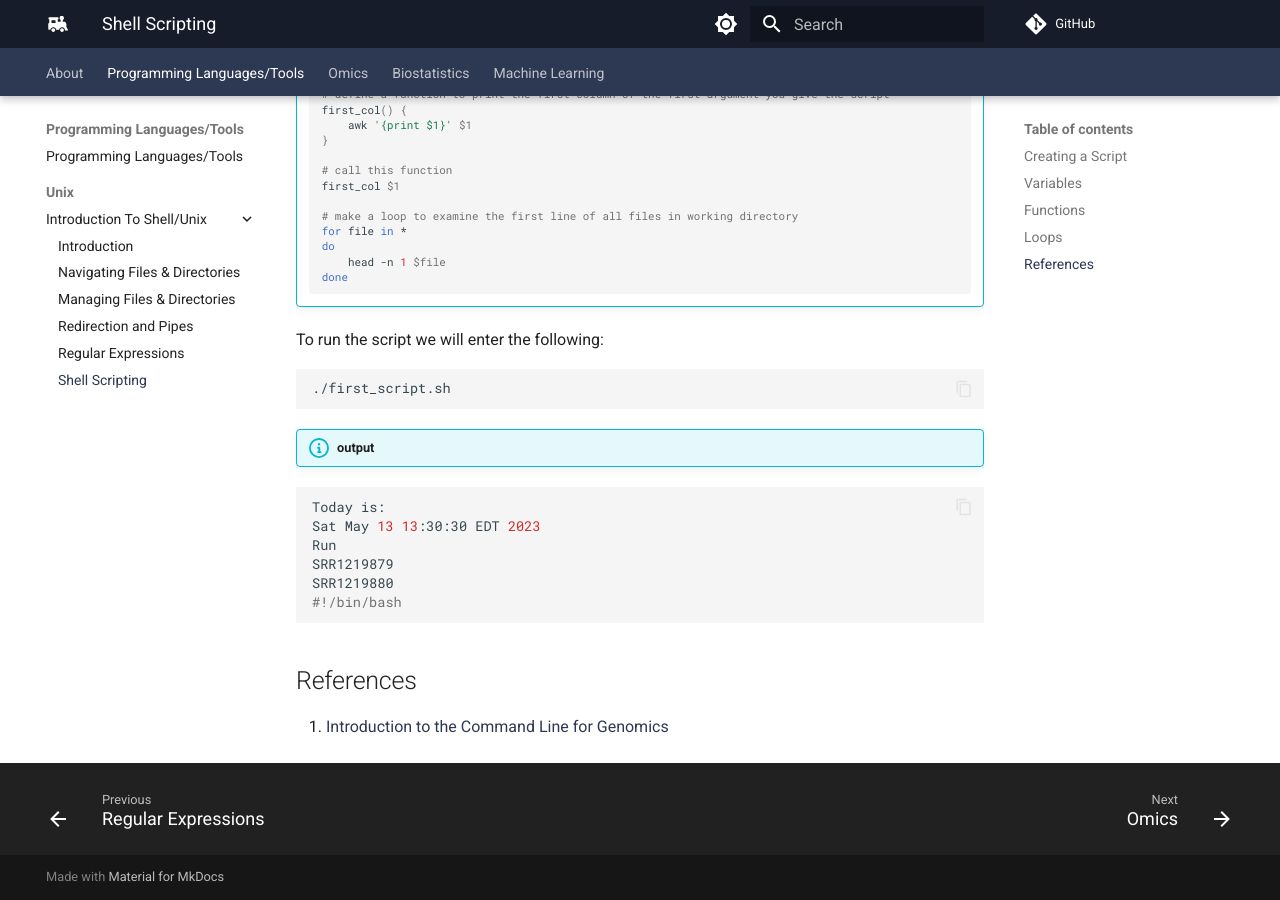
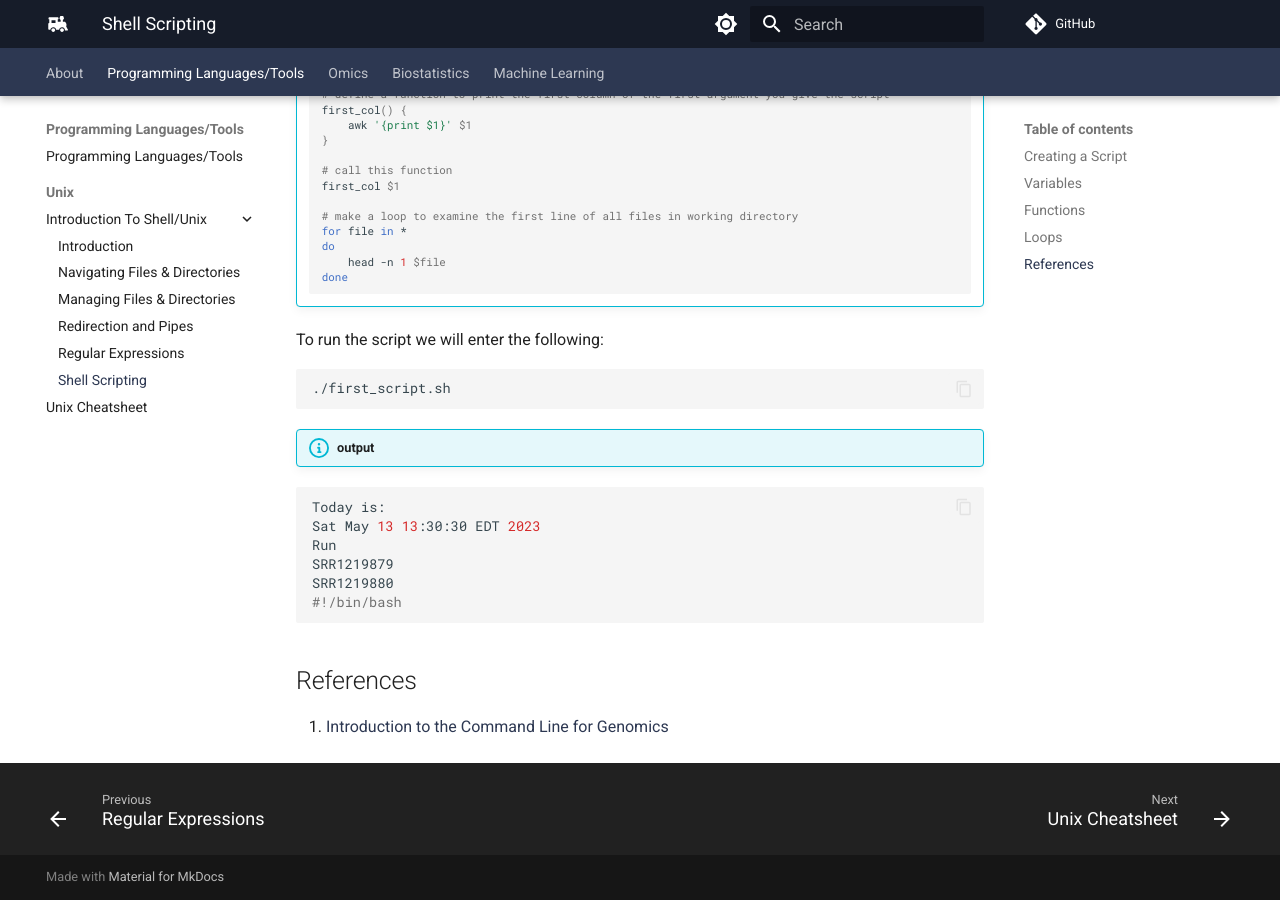
Before and after one commit to comp-tox-jhu/CompToxLab, an MkDocs documentation site: the page built from docs/programming_languages_tools/unix/06_shell_scripts.md, in a window 1280 px wide and 900 px high, scrolled down 3025 px. Built offline with MkDocs 1.6.1 and Material for MkDocs 9.7.7, drawn with Linux system fonts in a browser that asks for light colours; comment, search, counter and statistics services are not loaded.

Commit message:
Update mkdocs.yml

```diff
--- a/mkdocs.yml
+++ b/mkdocs.yml
@@ -85,6 +85,7 @@ nav:
                 - "Redirection and Pipes": programming_languages_tools/unix/04_redirection_pipes.md
                 - "Regular Expressions": programming_languages_tools/unix/05_regular_expressions.md
                 - "Shell Scripting": programming_languages_tools/unix/06_shell_scripts.md
+            - "Unix Cheatsheet": programming_languages_tools/unix_cheatsheet.md
     - Omics:
         - Omics: omics/omics.md
     - Biostatistics:
```
